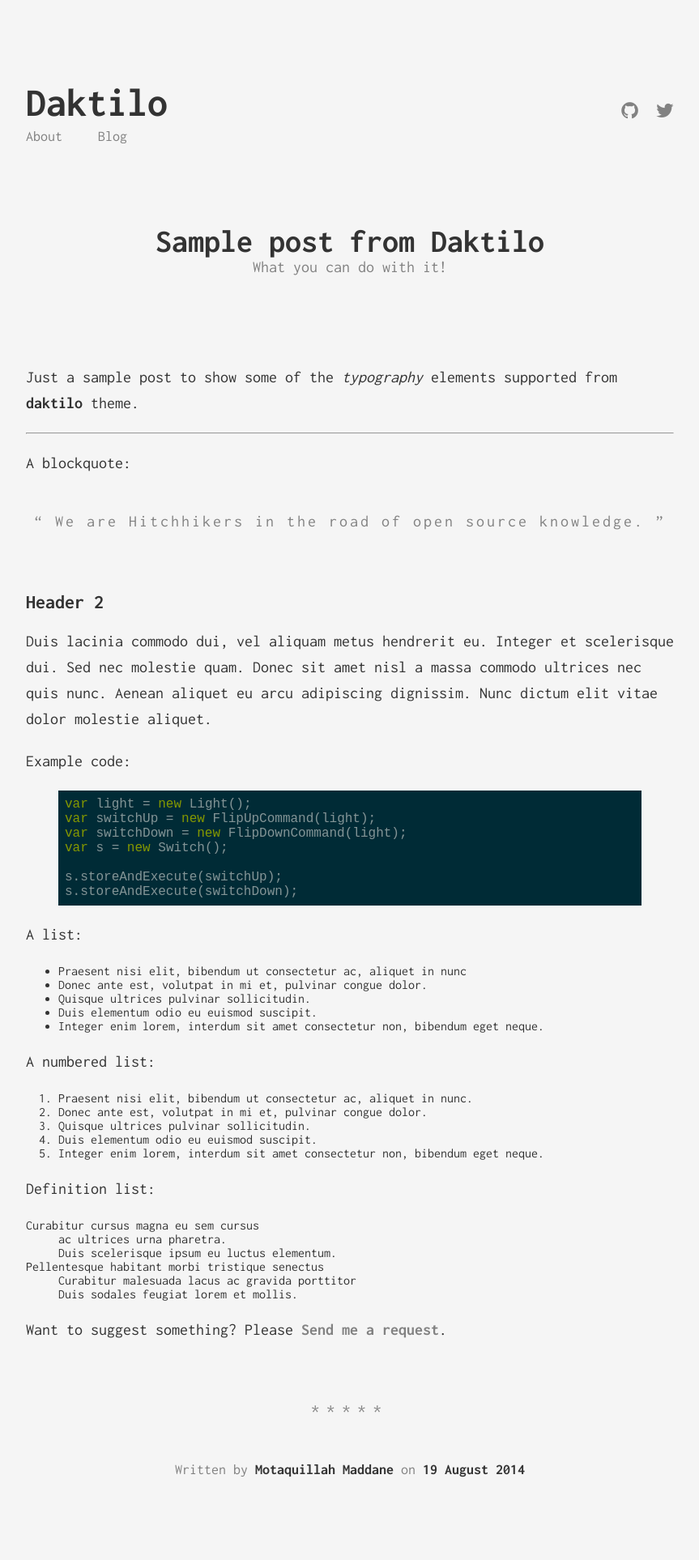
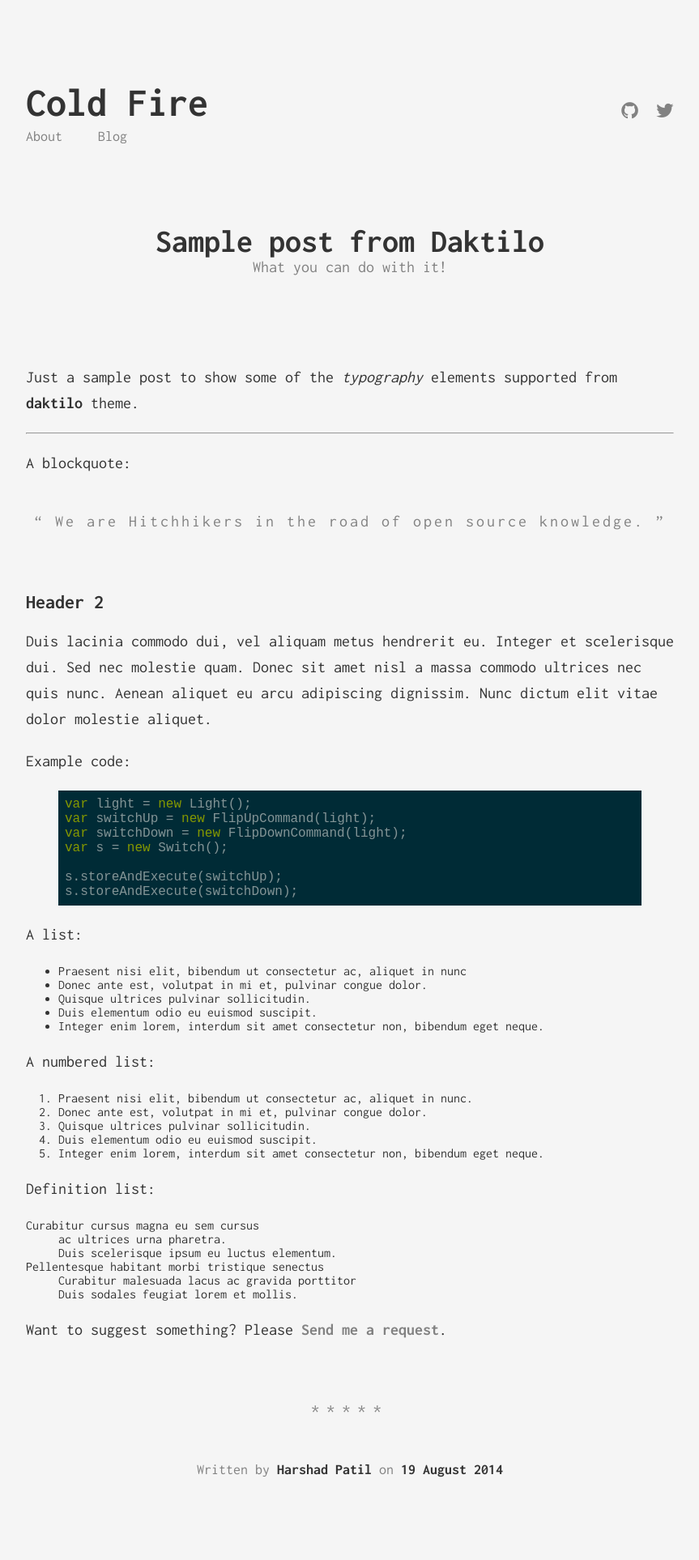
Before and after one commit to harshadptl/harshadptl.github.io, a Jekyll site: the page built from _posts/2015-09-08-sample-post.markdown, in a window 1280 px wide. Shown: the whole page at 81% size, without its empty margins (208-1071 px from the left). Built offline with Jekyll 4.4.1, drawn with Linux system fonts in a browser that asks for light colours; some of the changed lines change nothing that is shown.

Commit message:
updated config

```diff
--- a/_config.yml
+++ b/_config.yml
@@ -1,18 +1,16 @@
 # Site settings
-title: Daktilo
+title: Cold Fire
 description: >
-  Write an awesome description for your new site here. You can edit this
-  line in _config.yml. It will appear in your document head meta (for
-  Google search results) and in your feed.xml site description.
+  There is a reason seasons change, they cant hold themselves. Our world is a flowing poetry.
 
 baseurl: "" # the subpath of your site, e.g. /blog/
-url: "http://hitchhiker.ma" # the base hostname & protocol for your site
+url: "http://harshadptl.github.io" # the base hostname & protocol for your site
 
 author:
-  fullname: Motaquillah Maddane
-  googleplus: https://www.google.com/+MotaquillahMaddane
-  github: kronik3r
-  twitter: electrik_frog
+  fullname: Harshad Patil
+ # googleplus: https://www.google.com/+MotaquillahMaddane
+  github: harshadptl
+  twitter: harrythepatil
   # disqus: your_disqus_username
 
 # google_analytics: 'UA-XXXXXXXX-X'
```
